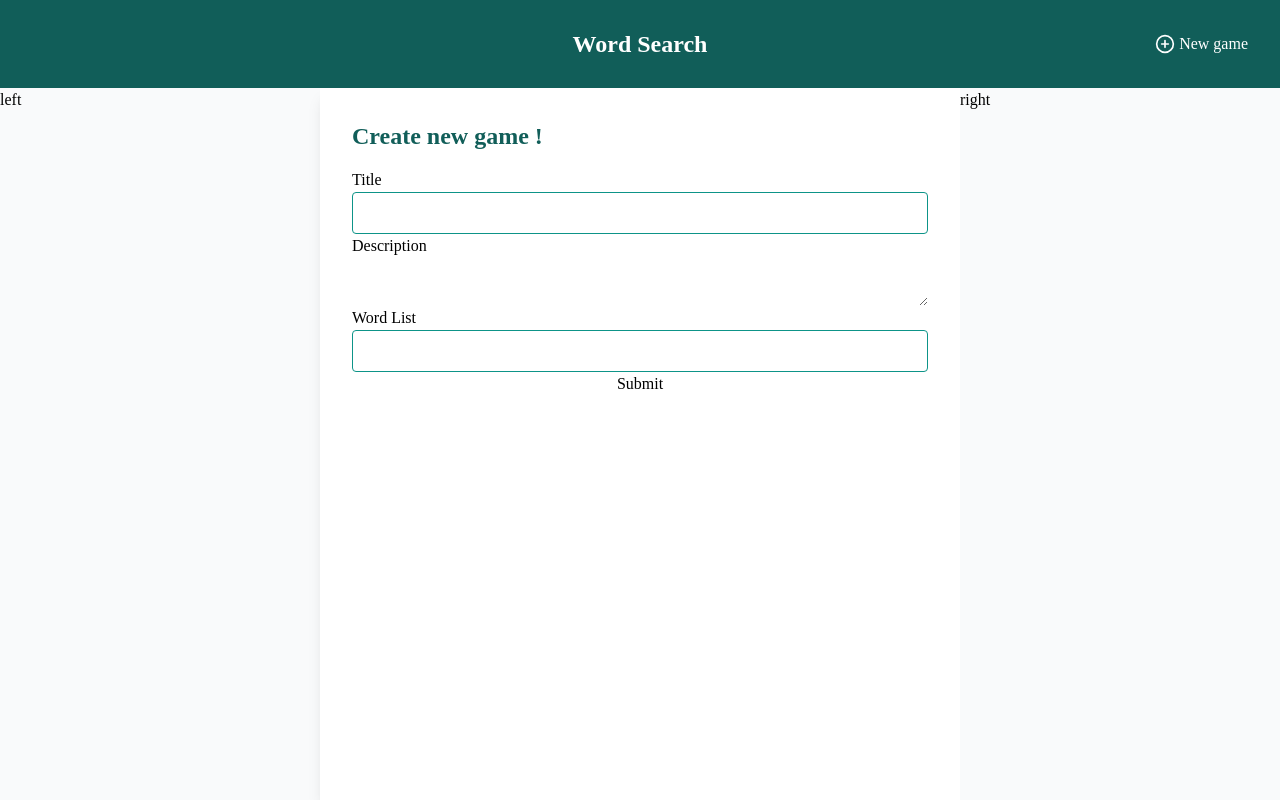
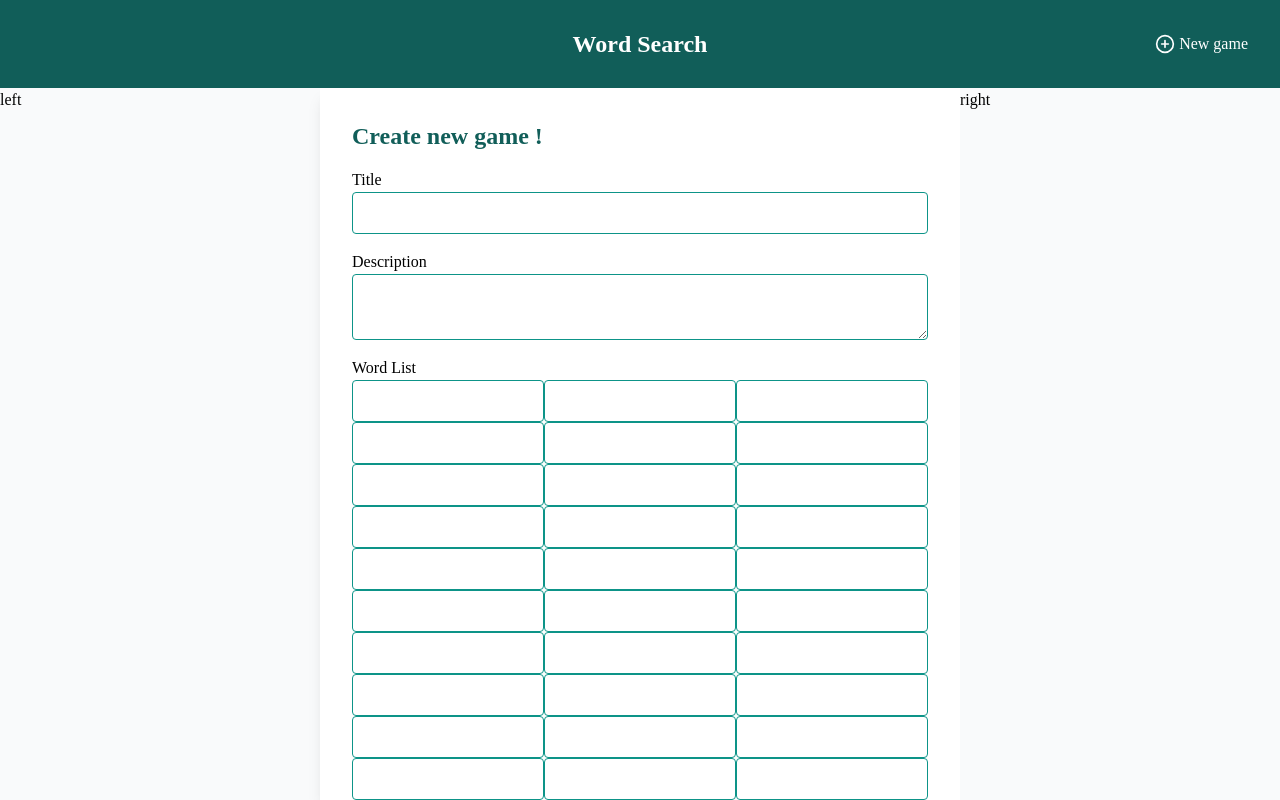
Before and after one commit to LJS0000/word-search, a React (Create React App) app: page /create in a window 1280 px wide. Built offline with nearby package versions, Linux system fonts and the light colour scheme; a web font is replaced by a local one.

Commit message:
💄 UI_게임 생성 화면 레이아웃 완성

```diff
--- a/src/pages/CreatePage.tsx
+++ b/src/pages/CreatePage.tsx
@@ -6,13 +6,21 @@ const CreatePage = () => {
     <div className={styles.formContainer}>
       <h2 className={styles.title}>Create new game !</h2>
       <form className={styles.form}>
-        <label htmlFor='title'>Title</label>
-        <Input type='text' id='title' />
-        <label htmlFor='desc'>Description</label>
-        <textarea name='desc' id='desc' />
-        <label htmlFor='wordList'>Word List</label>
-        <div>
-          <Input type='text' id='wordList' />
+        <div className={styles.inputWrapper}>
+          <label htmlFor='title'>Title</label>
+          <Input type='text' id='title' />
+        </div>
+        <div className={styles.inputWrapper}>
+          <label htmlFor='desc'>Description</label>
+          <textarea className={styles.textarea} id='desc' />
+        </div>
+        <div className={styles.inputWrapper}>
+          <label htmlFor='wordList'>Word List</label>
+          <div className={styles.wordList}>
+            {[...Array(30)].map((_, index) => (
+              <Input key={index} type='text' id={`word-${index}`} />
+            ))}
+          </div>
         </div>
         <button type='submit'>Submit</button>
       </form>
--- a/src/styles/CreatePage.module.css
+++ b/src/styles/CreatePage.module.css
@@ -1,5 +1,6 @@
 .formContainer {
   @apply w-full h-full p-8;
+  @apply overflow-y-scroll;
 }
 
 .title {
@@ -9,5 +10,19 @@
 
 .form {
   @apply w-full;
+  @apply flex flex-col gap-4;
+}
+
+.inputWrapper {
   @apply flex flex-col;
 }
+
+.textarea {
+  @apply w-full px-4 py-2;
+  @apply border border-teal-600 rounded;
+  @apply outline-none;
+}
+
+.wordList {
+  @apply grid grid-cols-2 md:grid-cols-3;
+}
```
